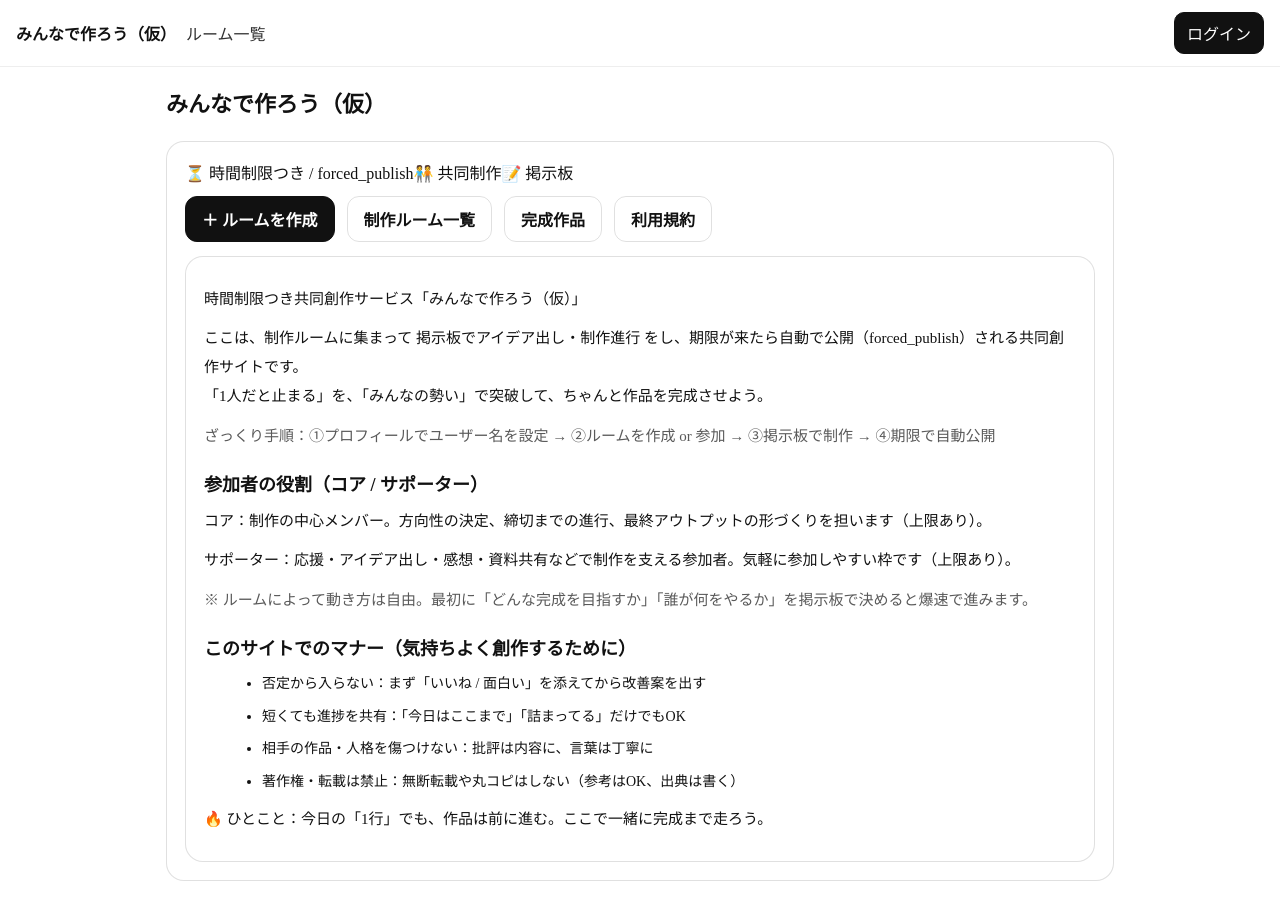
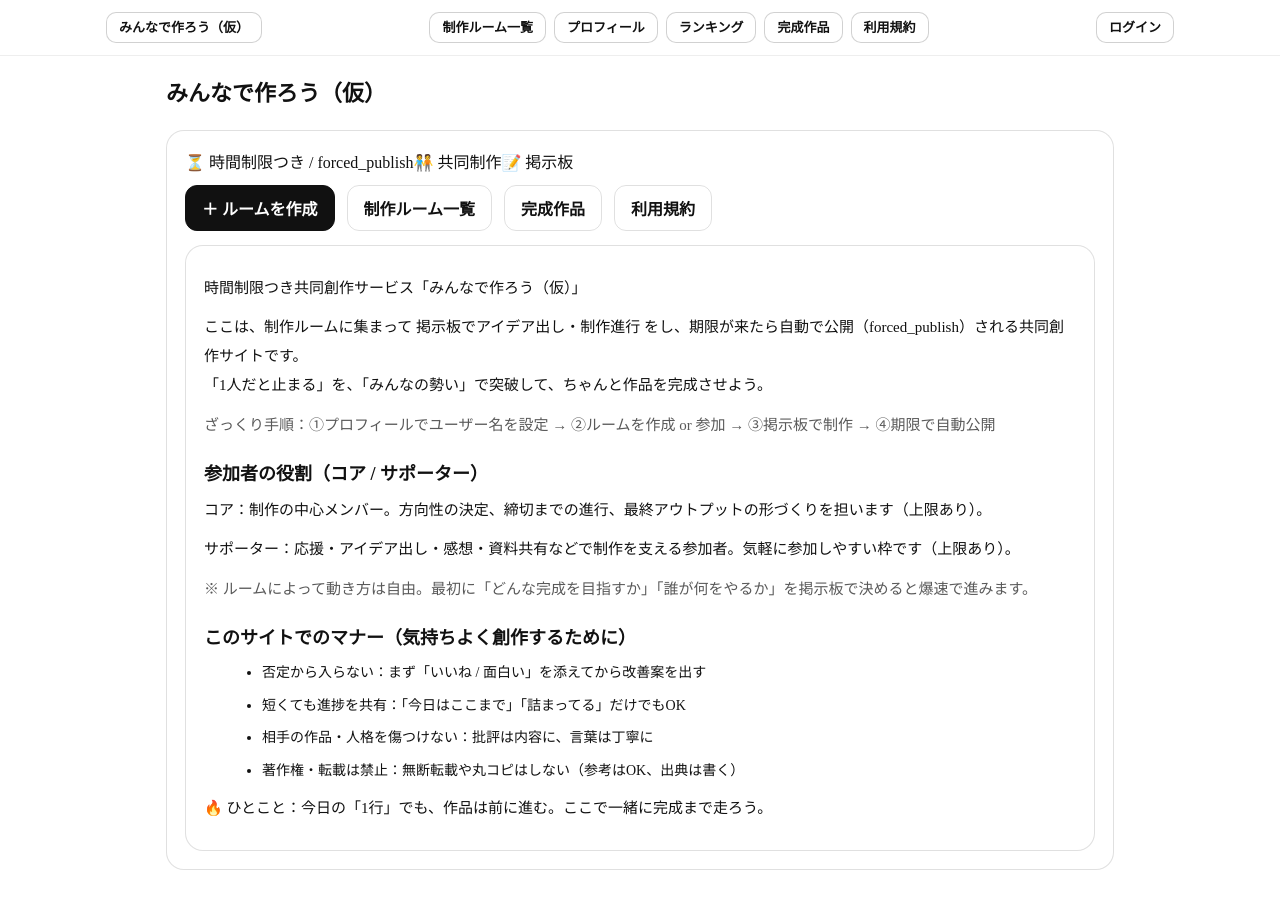
Before and after one commit to toki09141127-source/minnade-tsukuru, a Next.js app: page / in a window 1280 px wide. Built offline with nearby package versions, Linux system fonts and the light colour scheme; no server answers.

Commit message:
fix: reactive header auth state + sticky header

```diff
--- a/app/globals.css
+++ b/app/globals.css
@@ -522,3 +522,14 @@ a[href="/rooms/create"]:hover{
   background: #000;
   border-color: #000;
 }
+/* === header sticky (minimal patch) === */
+.header {
+  position: sticky;
+  top: 0;
+  z-index: 50;
+  background: #fff;
+  border-bottom: 1px solid #eee;
+}
+
+/* もし固定時に下のコンテンツがヘッダー裏に潜るなら、ページ側に余白が必要な場合あり。
+   sticky なら通常不要ですが、headerを fixed に変えている場合だけ注意。 */
--- a/components/Header.tsx
+++ b/components/Header.tsx
@@ -1,33 +1,26 @@
 'use client'
 
-import React, { useEffect, useMemo, useState } from 'react'
+import React, { useEffect, useState } from 'react'
 import Link from 'next/link'
 import { useRouter } from 'next/navigation'
 import { supabase } from '../lib/supabase/client'
 
+// ✅ supabase は module-scope の singleton を使う（render毎にcreateClientしない）
+const sb = supabase
+
 export default function Header() {
   const router = useRouter()
   const [isLoggedIn, setIsLoggedIn] = useState(false)
-  const [loadingAuth, setLoadingAuth] = useState(true)
-
-  // ✅ render毎にcreateClientしない（supabaseは module-scope の singleton を使う想定）
-  // ただし「依存を明確にする」ために useMemo で固定参照してもOK（最小改修）
-  const sb = useMemo(() => supabase, [])
 
   useEffect(() => {
     let mounted = true
 
-    // 初期状態
+    // ✅ 初期状態：getSession() で決める
     const init = async () => {
-      try {
-        const { data } = await sb.auth.getSession()
-        if (!mounted) return
-        setIsLoggedIn(!!data.session)
-      } finally {
-        if (mounted) setLoadingAuth(false)
-      }
+      const { data } = await sb.auth.getSession()
+      if (!mounted) return
+      setIsLoggedIn(!!data.session)
     }
-
     init()
 
     // ✅ 認証状態の変化を購読
@@ -40,15 +33,15 @@ export default function Header() {
       mounted = false
       sub.subscription.unsubscribe()
     }
-  }, [sb])
+  }, [])
 
   const handleLogout = async () => {
-    // ✅ 表示切替を最優先で即反映（signOut結果を待たない）
+    // ✅ 表記切替が最優先：押下直後に即反映
     setIsLoggedIn(false)
 
     const { error } = await sb.auth.signOut()
     if (error) {
-      // signOut 失敗時は表示を戻す（最低限）
+      // 失敗時は戻す（最小）
       setIsLoggedIn(true)
       return
     }
@@ -58,57 +51,39 @@ export default function Header() {
   }
 
   return (
-    <header
-      style={{
-        display: 'flex',
-        alignItems: 'center',
-        justifyContent: 'space-between',
-        gap: 12,
-        padding: '12px 16px',
-        borderBottom: '1px solid #eee',
-      }}
-    >
-      <div style={{ display: 'flex', alignItems: 'center', gap: 10 }}>
-        <Link href="/" style={{ fontWeight: 700 }}>
+    <header className="header">
+      <div className="headerInner">
+        {/* 左：ロゴ */}
+        <Link href="/" className="navBtn">
           みんなで作ろう（仮）
         </Link>
-        <Link href="/rooms" style={{ color: '#333' }}>
-          ルーム一覧
-        </Link>
-      </div>
 
-      <div style={{ display: 'flex', alignItems: 'center', gap: 8 }}>
-        {/* ✅ 初期判定中のチラつき防止（最小） */}
-        {loadingAuth ? (
-          <span style={{ fontSize: 12, color: '#666' }}>…</span>
-        ) : isLoggedIn ? (
-          <button
-            type="button"
-            onClick={handleLogout}
-            style={{
-              padding: '8px 12px',
-              border: '1px solid #111',
-              borderRadius: 10,
-              background: '#111',
-              color: '#fff',
-              cursor: 'pointer',
-            }}
-          >
+        {/* 中央：ナビ（並びは固定） */}
+        <nav className="nav">
+          <Link href="/rooms" className="navBtn">
+            制作ルーム一覧
+          </Link>
+          <Link href="/profile" className="navBtn">
+            プロフィール
+          </Link>
+          <Link href="/ranking" className="navBtn">
+            ランキング
+          </Link>
+          <Link href="/works" className="navBtn">
+            完成作品
+          </Link>
+          <Link href="/terms" className="navBtn">
+            利用規約
+          </Link>
+        </nav>
+
+        {/* 右端：ログイン or ログアウト（並びは固定） */}
+        {isLoggedIn ? (
+          <button type="button" className="navBtn" onClick={handleLogout}>
             ログアウト
           </button>
         ) : (
-          <Link
-            href="/login"
-            style={{
-              display: 'inline-block',
-              padding: '8px 12px',
-              border: '1px solid #111',
-              borderRadius: 10,
-              background: '#111',
-              color: '#fff',
-              textDecoration: 'none',
-            }}
-          >
+          <Link href="/login" className="navBtn">
             ログイン
           </Link>
         )}
```
